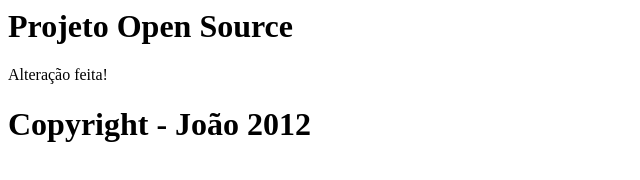
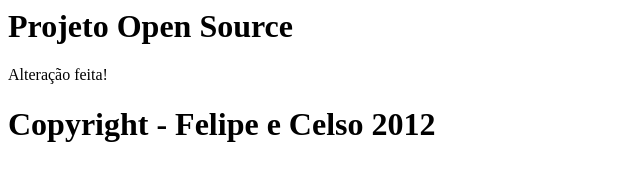
Before and after one commit to celsoasilva1972/projeto-open-source, a plain HTML site: page index.html in a window 1280 px wide. Shown: the whole page, without its empty margins (0-640 px from the left). Drawn offline with Linux system fonts and the light colour scheme.

Commit message:
Copywrite do celso tambem

```diff
--- a/index.html
+++ b/index.html
@@ -5,6 +5,6 @@
 	<body>
 		<h1>Projeto Open Source</h1>
 		<p>Alteração feita!</p>
-		<h1>Copyright - João 2012</h1>
+		<h1>Copyright - Felipe e Celso 2012</h1>
 	</body>
 </html>
```
